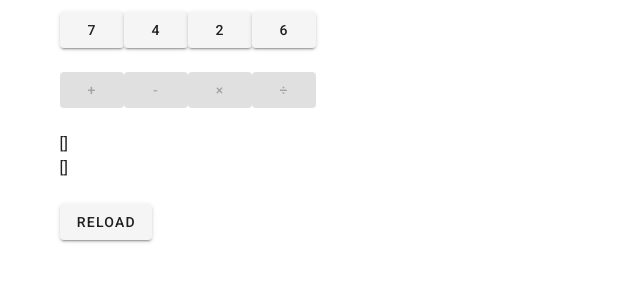
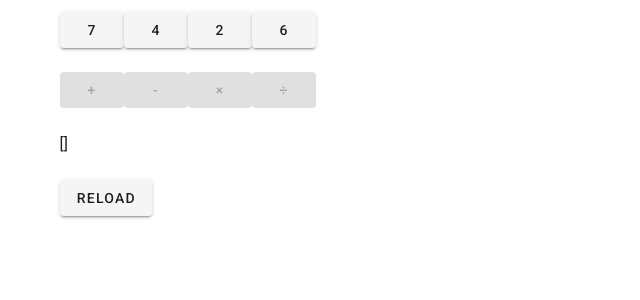
Before and after one commit to sakiso/ten-puzzle, a Vue app: page / in a window 1280 px wide. Shown: the top 300 px of the page, without its empty margins (0-640 px from the left). Built offline with nearby package versions, Linux system fonts and the light colour scheme.

Commit message:
入力した数字を画面上に表示する機能を実装（残:計算記号の表示）

```diff
--- a/src/views/Home.vue
+++ b/src/views/Home.vue
@@ -125,11 +125,39 @@ export default {
   computed: {
     //数字・計算記号リストから表示用の数式文字列を生成する
     displayNumber: function () {
+      //今いくつ数字が選択されているかで表示すべき数式が変わるのでifで分岐
+      //1つめのとき
       if (this.selectNumberCounter === 1) {
-        const wk = this.selectedNumber[0];
-        return wk.number;
+        const wk1 = this.selectedNumber[0];
+        return String(wk1.number);
+      }
+      //2つめのとき
+      else if (this.selectNumberCounter === 2) {
+        const wk1 = this.selectedNumber[0];
+        const wk2 = this.selectedNumber[1];
+        return String(wk1.number) + String(wk2.number);
+      }
+      //3つめのとき
+      else if (this.selectNumberCounter === 3) {
+        const wk1 = this.selectedNumber[0];
+        const wk2 = this.selectedNumber[1];
+        const wk3 = this.selectedNumber[2];
+        return String(wk1.number) + String(wk2.number) + String(wk3.number);
+      }
+      //4つめのとき
+      else if (this.selectNumberCounter === 4) {
+        const wk1 = this.selectedNumber[0];
+        const wk2 = this.selectedNumber[1];
+        const wk3 = this.selectedNumber[2];
+        const wk4 = this.selectedNumber[3];
+        return (
+          String(wk1.number) +
+          String(String(wk2.number)) +
+          String(wk3.number) +
+          String(wk4.number)
+        );
       } else {
-        return this.selectedNumber;
+        return null;
       }
     },
   },
```
